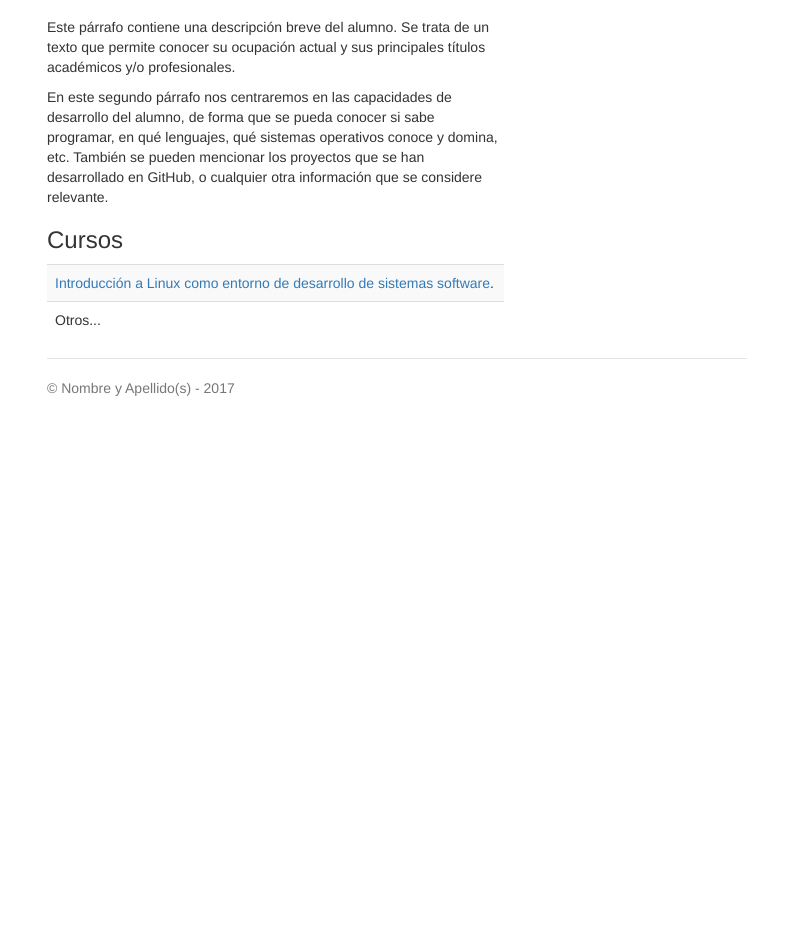
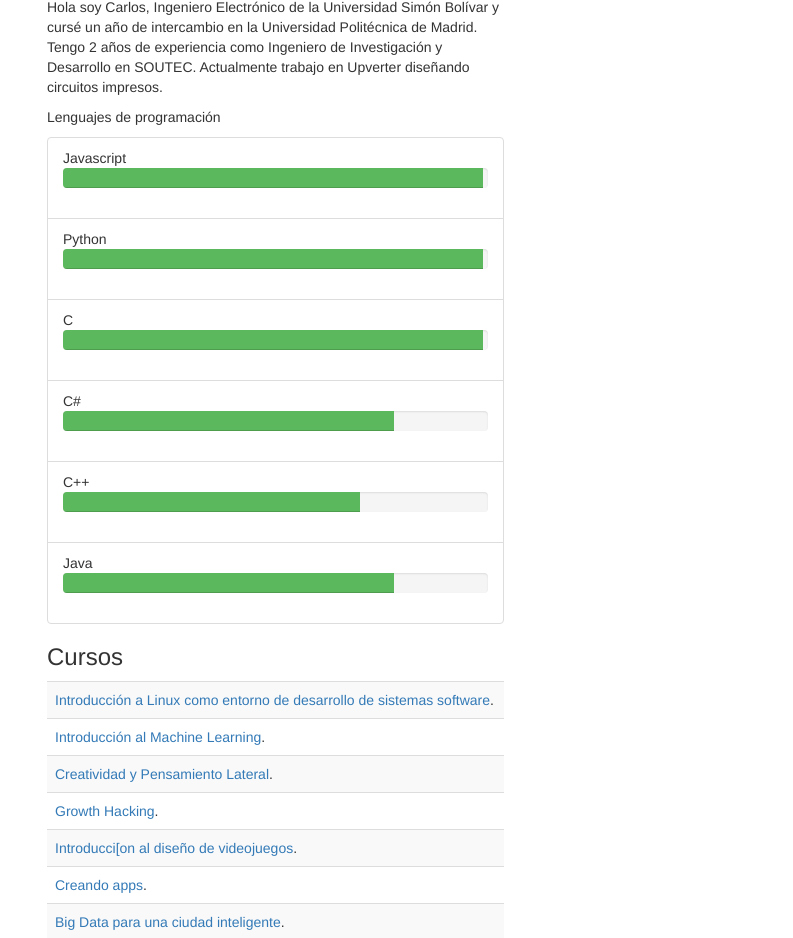
Before and after one commit to cscovino/cscovino.github.io, a plain HTML site: page index.html in a window 1280 px wide. Shown: the part 234-1172 px from the top of the page, without its empty margins (243-1036 px from the left). Before the commit the page ends 800 px from the top, so only its background shows below. Drawn offline with nearby package versions, Linux system fonts and the light colour scheme.

Commit message:
customized version of my website

```diff
--- a/index.html
+++ b/index.html
@@ -5,10 +5,10 @@
     <meta charset="utf-8">
     <meta name="description" content="Página de ejemplo del MOOC de LINUX - UPM.">
     <!--Sustituir por los datos del alumno-->
-    <meta name="author" content="Nombre y Apellido(s)">
+    <meta name="author" content="Carlos Scovino">
 
     <!--Sustituir por los datos del alumno-->
-    <title>Nombre y Apellido(s)</title>
+    <title>Carlos Scovino</title>
 
     <link href="css/bootstrap.min.css" rel="stylesheet">
     <link href="css/style.css" rel="stylesheet">
@@ -17,45 +17,102 @@
   <body>
     <div class="container header-bar">
       <!--Sustituir por los datos del alumno-->
-      <h3>Nombre y Apellido(s) <span><img style="width: 214px; height: 164px;" class='img-circle' alt="Nombre y Apellido(s)" src="img/foto.png" align="right"></span></h3>
+      <h3>Carlos Enrique Scovino Molina<span><img style="width: 130px; height: 130px;" class='img-circle' alt="Nombre y Apellido(s)" src="img/foto.png" align="right"></span></h3>
       <p>
         <!--Sustituir por los datos del alumno-->
-        Posición<br>
-        Departamento<br>
-        Organización
+        Parts Specialist<br>
+        Upverter
       </p>
       <address>
         <!--Sustituir por los datos del alumno-->
-        <span class='glyphicon glyphicon-pencil'></span> correo [at] dominio <br>
+        <span class='glyphicon glyphicon-pencil'></span> kikescovino@gmail.com <br>
       </address>
 
       <!--Sustituir por los datos del alumno-->
-      <p><a href="http://twitter.com/usuario" target="blank"><img src="img/twitter-icon.jpg" width=25></a>
+      <p><a href="http://twitter.com/c_scovino" target="blank"><img src="img/twitter-icon.jpg" width=25></a>
       <!--Sustituir por los datos del alumno-->
-      <a href="http://github.com/usuario" target="blank"><img src="img/github-icon.png" width=25></a>
+      <a href="http://github.com/cscovino" target="blank"><img src="img/github-icon.png" width=25></a>
       <!--Sustituir por los datos del alumno-->
-      <a href="https://es.linkedin.com/in/usuario" target="blank"><img src="img/linkedin-icon.png" width=25></a>
+      <a href="https://es.linkedin.com/in/carlosscovino" target="blank"><img src="img/linkedin-icon.png" width=25></a>
     </div>
 
     <div class="container">
       <div class='row'>
         <div class='col-sm-8'>
           <br>
-          <p>Este párrafo contiene una descripción breve del alumno. Se trata de un texto que permite conocer su ocupación actual y sus principales títulos académicos y/o profesionales.  </p>
+          <p>Hola soy Carlos, Ingeniero Electrónico de la Universidad Simón Bolívar y cursé un año de intercambio en la Universidad Politécnica de Madrid. Tengo 2 años de experiencia como Ingeniero de Investigación y Desarrollo en SOUTEC. Actualmente trabajo en Upverter diseñando circuitos impresos.</p>
 
-          <p>En este segundo párrafo nos centraremos en las capacidades de desarrollo del alumno, de forma que se pueda conocer si sabe programar, en qué lenguajes, qué sistemas operativos conoce y domina, etc. También se pueden mencionar los proyectos que se han desarrollado en GitHub, o cualquier otra información que se considere relevante.</p>
+          <p>
+          	Lenguajes de programación
+          	<ul class="list-group">
+			  <li class="list-group-item">
+			  	Javascript
+			  	<div class="progress">
+				  <div class="progress-bar progress-bar-success" role="progressbar" aria-valuenow="40" aria-valuemin="0" aria-valuemax="100" style="width: 99%">
+				    <span class="sr-only">Complete</span>
+				  </div>
+				</div>
+			  </li>
+			  <li class="list-group-item">
+			  	Python
+			  	<div class="progress">
+				  <div class="progress-bar progress-bar-success" role="progressbar" aria-valuenow="40" aria-valuemin="0" aria-valuemax="100" style="width: 99%">
+				    <span class="sr-only">Complete</span>
+				  </div>
+				</div>
+			  </li>
+			  <li class="list-group-item">
+			  	C
+			  	<div class="progress">
+				  <div class="progress-bar progress-bar-success" role="progressbar" aria-valuenow="40" aria-valuemin="0" aria-valuemax="100" style="width: 99%">
+				    <span class="sr-only">Complete</span>
+				  </div>
+				</div>
+			  </li>
+			  <li class="list-group-item">
+			  	C#
+			  	<div class="progress">
+				  <div class="progress-bar progress-bar-success" role="progressbar" aria-valuenow="40" aria-valuemin="0" aria-valuemax="100" style="width: 78%">
+				    <span class="sr-only">Complete</span>
+				  </div>
+				</div>
+			  </li>
+			  <li class="list-group-item">
+			  	C++
+			  	<div class="progress">
+				  <div class="progress-bar progress-bar-success" role="progressbar" aria-valuenow="40" aria-valuemin="0" aria-valuemax="100" style="width: 70%">
+				    <span class="sr-only">Complete</span>
+				  </div>
+				</div>
+			  </li>
+			  <li class="list-group-item">
+			  	Java
+			  	<div class="progress">
+				  <div class="progress-bar progress-bar-success" role="progressbar" aria-valuenow="40" aria-valuemin="0" aria-valuemax="100" style="width: 78%">
+				    <span class="sr-only">Complete</span>
+				  </div>
+				</div>
+			  </li>
+			</ul>
+          </p>
 
           <h3>Cursos</h3>
           <table class='table table-striped'>
-            <tr><td><a href="https://www.miriadax.net" target="blank">Introducción a Linux como entorno de desarrollo de sistemas software</a>.</td></tr>
-            <tr><td>Otros...</td></tr>
+            <tr><td><a href="https://drive.google.com/open?id=1mVEvoayaY89015Vj2PtIYa56SaArRY_h" target="blank">Introducción a Linux como entorno de desarrollo de sistemas software</a>.</td></tr>
+            <tr><td><a href="https://drive.google.com/open?id=0B95fWeapLjq5RGdDOWR3Szg5X1k" target="blank">Introducción al Machine Learning</a>.</td></tr>
+            <tr><td><a href="https://drive.google.com/open?id=1CSe62758UiJN6Vz2qkPvoW0libHA0CdV" target="blank">Creatividad y Pensamiento Lateral</a>.</td></tr>
+            <tr><td><a href="https://drive.google.com/open?id=1JZk4wR1yrsa3EEvjce9UErO0VSi55-uF" target="blank">Growth Hacking</a>.</td></tr>
+            <tr><td><a href="https://drive.google.com/open?id=1_HIz2JmYeN9Xuy9HRxx8YRgxW2jqc1Ib" target="blank">Introducci[on al diseño de videojuegos</a>.</td></tr>
+            <tr><td><a href="https://drive.google.com/open?id=0B95fWeapLjq5d0JjQVZQUUhxaHM" target="blank">Creando apps</a>.</td></tr>
+            <tr><td><a href="https://drive.google.com/open?id=0B95fWeapLjq5cHVJbkItVGhjUVU" target="blank">Big Data para una ciudad inteligente</a>.</td></tr>
           </table>
         </div>
       </div>
 
       <footer class="footer">
         <!--Sustituir por los datos del alumno-->
-        <p>&copy; Nombre y Apellido(s) - 2017</p>
+        <p>&copy; Carlos Scovino - 2018</p>
+        <p>Icon made by Becris from www.flaticon.com</p>
       </footer>
 
     </div>
```
Also changed, not shown: img/foto.png.
